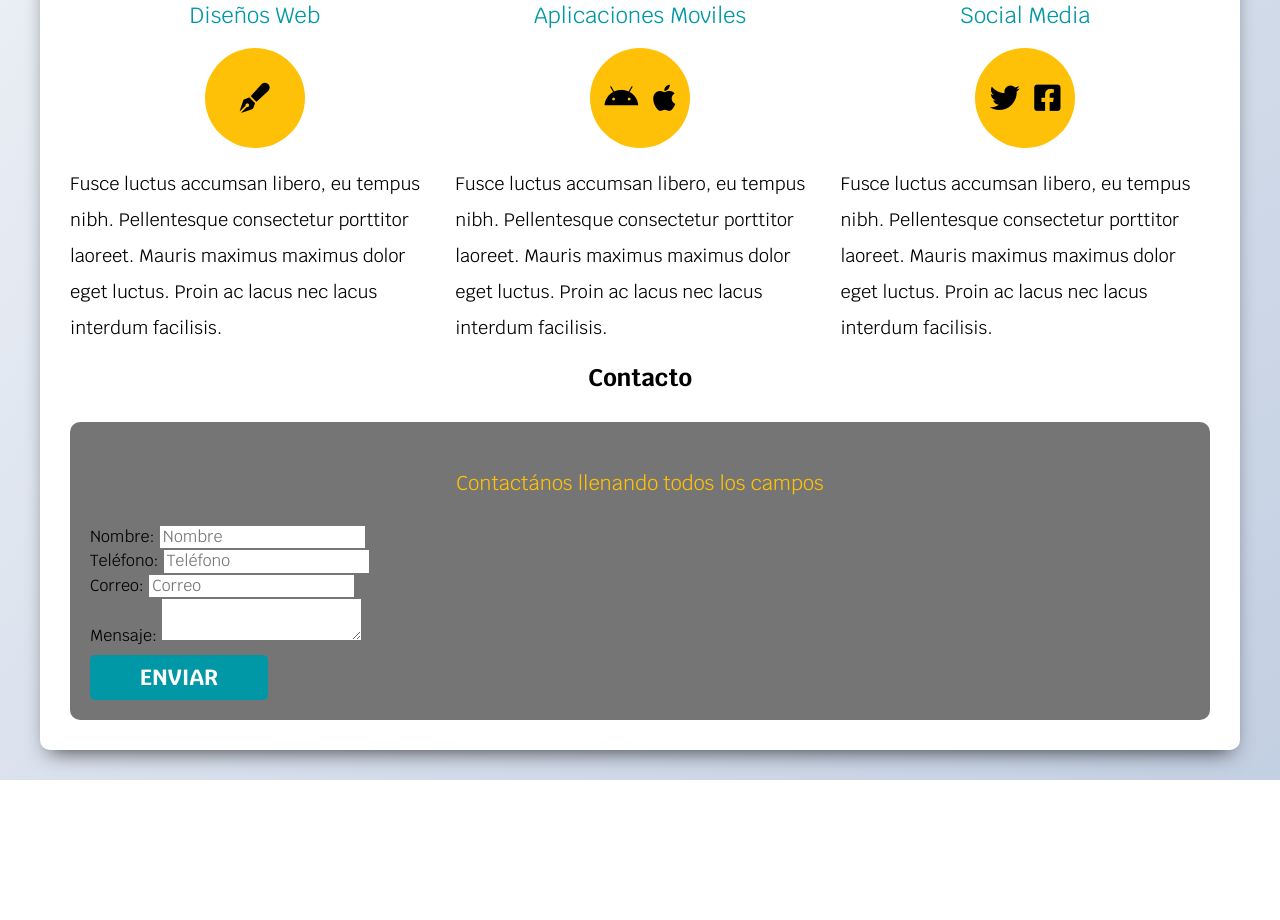
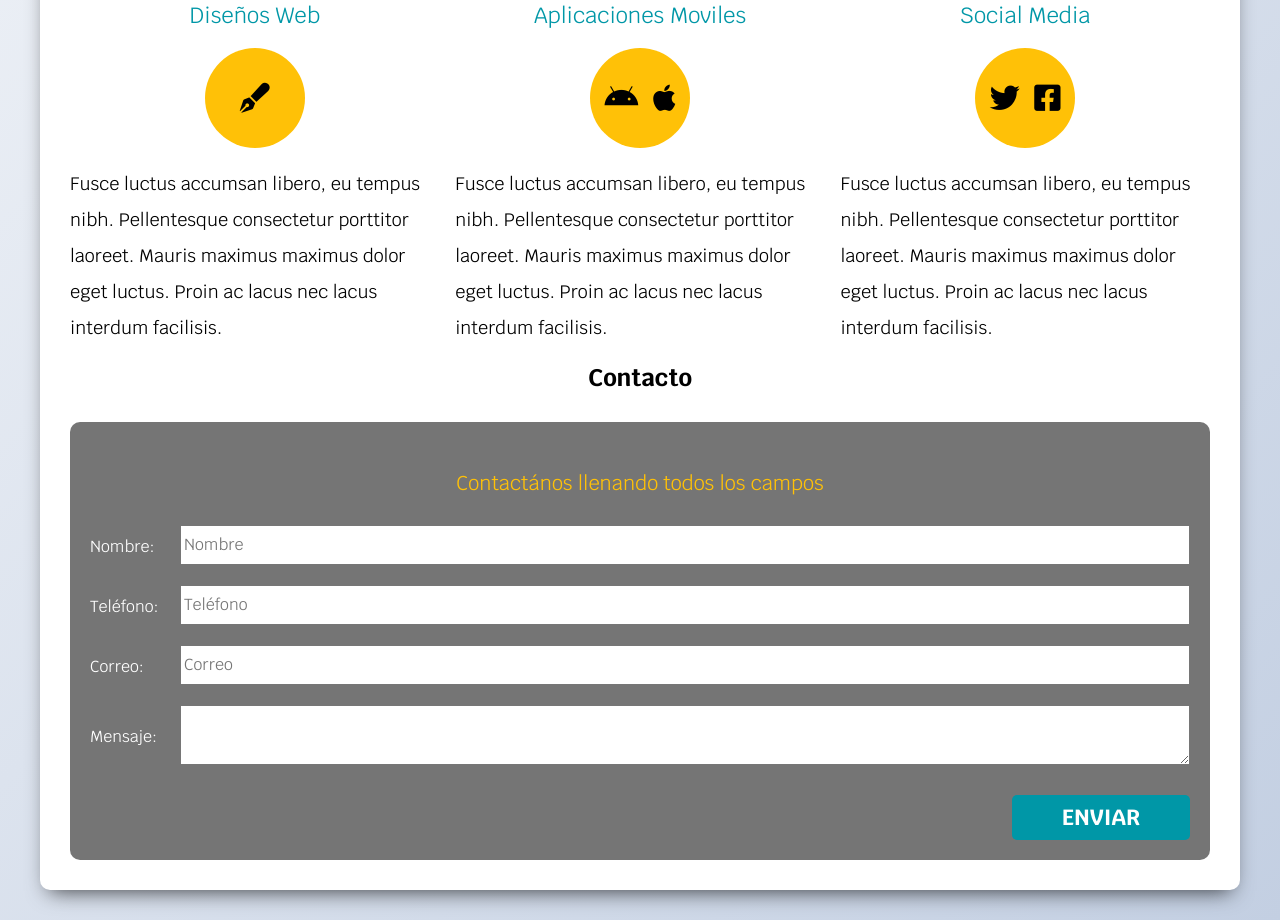
Before and after one commit to Tenchito/Layout_Sitio_Web_Freelancer-Flexbox, a plain HTML site: page index.html in a window 1280 px wide. Shown: the part 630-1550 px from the top of the page. Before the commit the page ends 1410 px from the top, so only its background shows below. Drawn offline with nearby package versions, Linux system fonts and the light colour scheme.

Commit message:
Se da estilo a campos y boton de formulario

```diff
--- a/css/style.css
+++ b/css/style.css
@@ -163,3 +163,28 @@ form legend {
     color: var(--primario);
     margin: 3rem auto;
 }
+.campo {
+    display: flex;
+    margin-bottom: 2rem;
+    align-items: center;
+}
+.campo label {
+    flex: 0 0 90px;
+    padding-top: .5rem;
+    color: #FFFFFF;
+}
+.campo input {
+    flex: 1;
+    height: 4rem;
+}
+.campo textarea {
+    flex: 1;
+    height: 6rem;
+}
+.w-100 {
+    flex: 0 0 100%;
+}
+.enviar {
+    display: flex;
+    justify-content: flex-end;
+}
```
